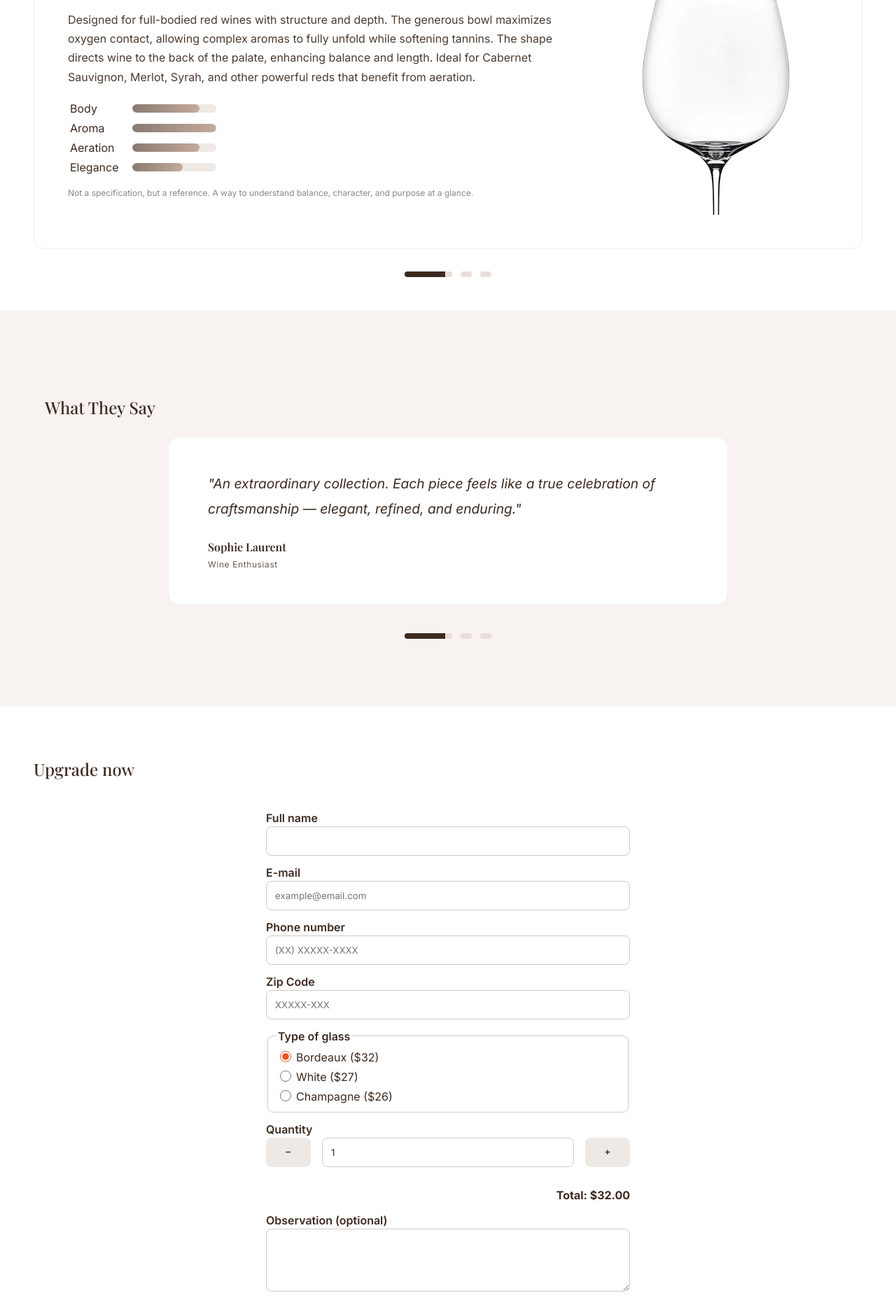
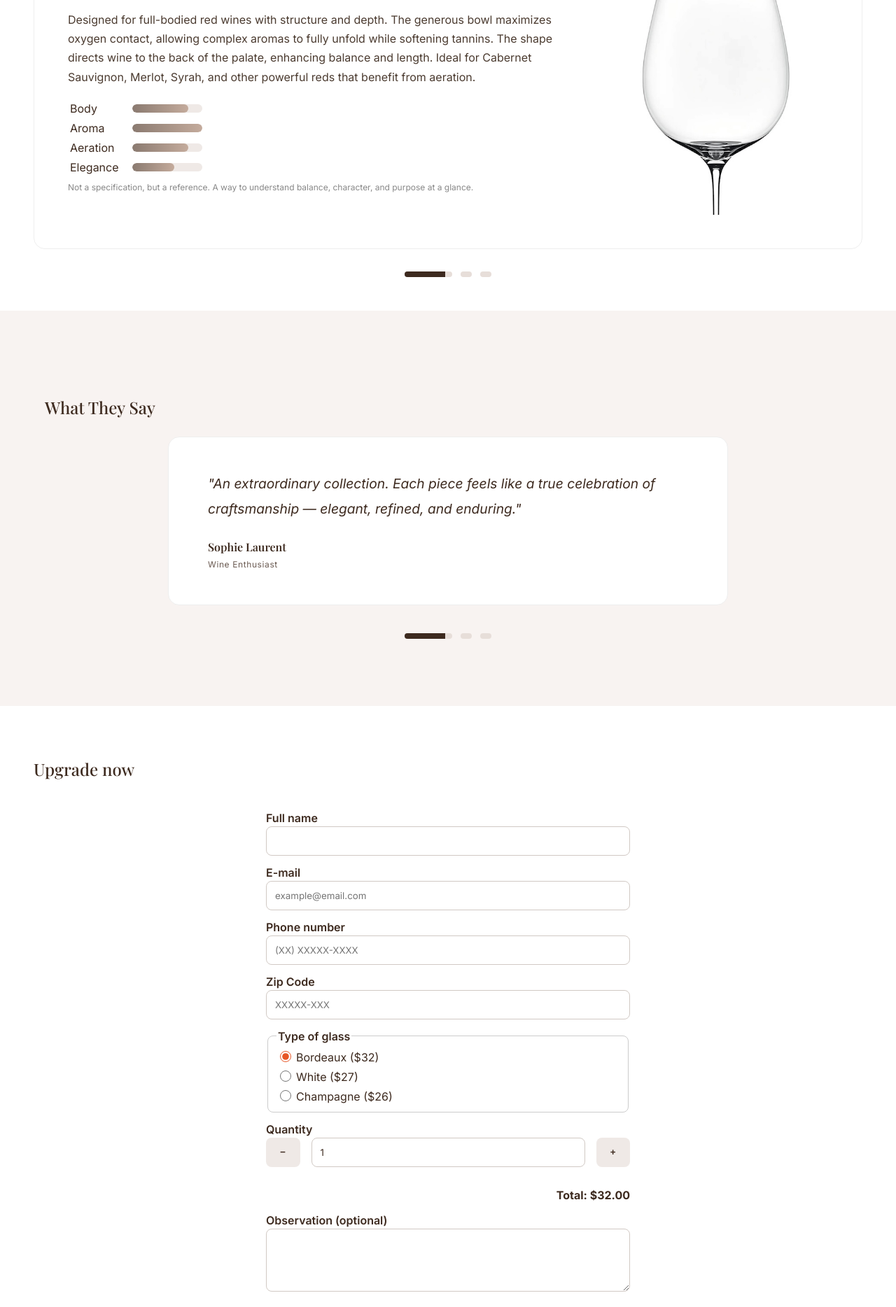
Before and after one commit to rafaeldalago/terroir-glass, a React (Vite) app: page / in a window 1280 px wide. Shown: the part 3604-5472 px from the top of the page at 70% size. Built offline with nearby package versions, Linux system fonts and the light colour scheme; a web font is replaced by a local one.

Commit message:
Fix form elements that made the whole page expand in width

```diff
--- a/src/App.css
+++ b/src/App.css
@@ -600,8 +600,8 @@ form {
 }
 
 .progress-bar {
-  width: 120px;
-  max-width: 100%;
+  width: 100px;
+  /* max-width: 100px; */
   height: 12px;
   border-radius: var(--border-radius);
   background-color: var(--intensity-bar-bg);
--- a/src/layout/clients.tsx
+++ b/src/layout/clients.tsx
@@ -42,7 +42,7 @@ export const Clients = () => {
               className="restaurant-logo"
               loading="lazy"
             />
-            <p>{client.name}</p>
+            <p style={{ textAlign: "center" }}>{client.name}</p>
           </div>
         ))}
       </div>
--- a/src/layout/form.tsx
+++ b/src/layout/form.tsx
@@ -229,7 +229,7 @@ export const Form = () => {
                     e.currentTarget.value = "";
                   }
                 }}
-                style={{ flex: 1 }}
+                style={{ width: "100%" }}
               />
 
               <button
@@ -251,7 +251,7 @@ export const Form = () => {
               textAlign: "right",
             }}
           >
-            Total: ${totalPrice.toFixed(2)}
+            <span>Total: ${totalPrice.toFixed(2)}</span>
           </div>
 
           <label htmlFor="observation">
--- a/src/layout/the-collection.tsx
+++ b/src/layout/the-collection.tsx
@@ -91,10 +91,10 @@ export const TheCollection = () => {
                     ))}
                   </tbody>
                 </table>
-                <p className="profile-disclaimer">
+                <span className="profile-disclaimer">
                   Not a specification, but a reference. A way to understand
                   balance, character, and purpose at a glance.
-                </p>
+                </span>
               </div>
               <img src={item.img} className="card-image" alt={item.title} />
             </div>
```
